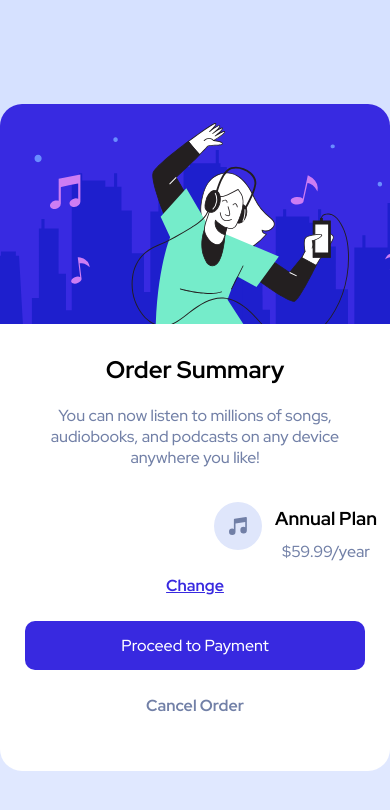
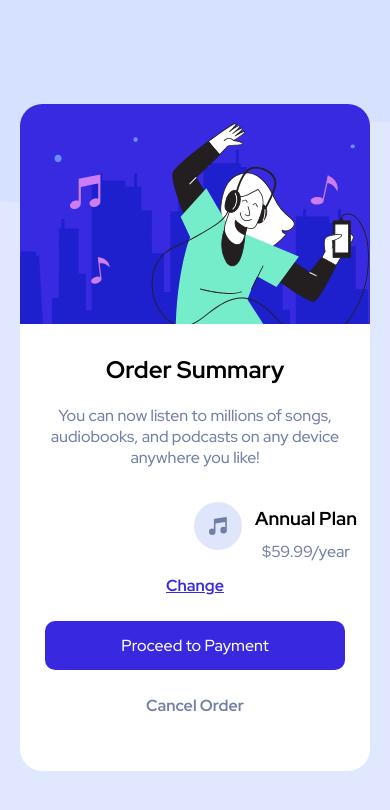
Before and after one commit to yasser22269/frontendmentorProject1, a plain HTML site: page index.html in a window 390 px wide. Drawn offline with Linux system fonts and the light colour scheme.

Commit message:
first commit

```diff
--- a/css/style.css
+++ b/css/style.css
@@ -30,6 +30,7 @@ main{
     main {
       background-image: url('../images/pattern-background-desktop.svg');
     }
+
 }
 
 .card{
@@ -38,6 +39,11 @@ main{
     margin: 72px auto;
     max-width: 400px;
     overflow: hidden;
+}
+@media (max-width: 768px) {
+    .card {
+        margin: 72px 20px;
+    }
 }
 .card img{
     margin-bottom: 25px;
```
